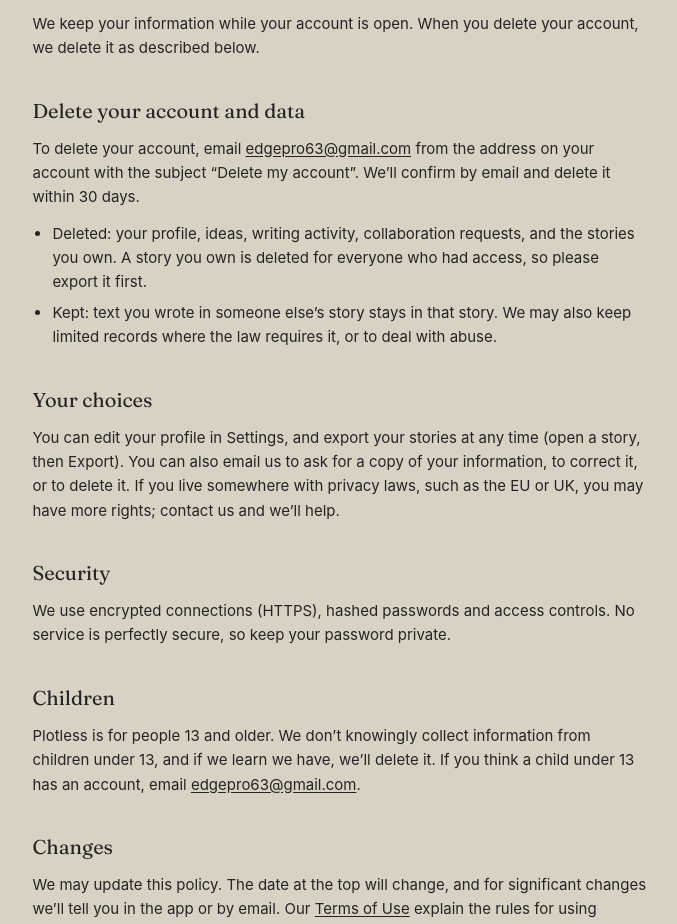
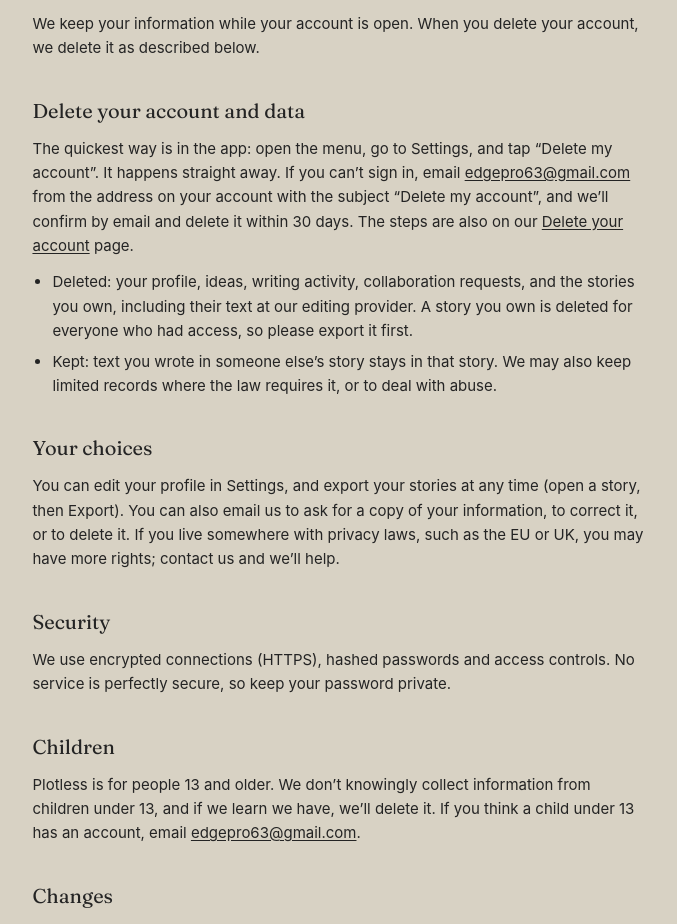
Before and after one commit to pinflow1/Plotles, a Next.js app: page /privacy in a window 1280 px wide. Shown: the part 1702-2626 px from the top of the page, without its empty margins (300-977 px from the left). Built offline with nearby package versions, Linux system fonts and the light colour scheme.

Commit message:
Revise account deletion process details
Updated account deletion instructions for clarity and added a link to the delete account page.

```diff
--- a/app/privacy/page.tsx
+++ b/app/privacy/page.tsx
@@ -81,12 +81,18 @@ export default function PrivacyPage() {
 
       <Section id="delete-account" title="Delete your account and data">
         <p>
-          To delete your account, email <SupportLink /> from the address on your account with the subject &ldquo;Delete my
-          account&rdquo;. We&rsquo;ll confirm by email and delete it within 30 days.
+          The quickest way is in the app: open the menu, go to Settings, and tap &ldquo;Delete my account&rdquo;. It happens
+          straight away. If you can&rsquo;t sign in, email <SupportLink /> from the address on your account with the subject
+          &ldquo;Delete my account&rdquo;, and we&rsquo;ll confirm by email and delete it within 30 days. The steps are also on
+          our{" "}
+          <Link href="/delete-account" className="text-text underline underline-offset-2">
+            Delete your account
+          </Link>{" "}
+          page.
         </p>
         <BulletList
           items={[
-            "Deleted: your profile, ideas, writing activity, collaboration requests, and the stories you own. A story you own is deleted for everyone who had access, so please export it first.",
+            "Deleted: your profile, ideas, writing activity, collaboration requests, and the stories you own, including their text at our editing provider. A story you own is deleted for everyone who had access, so please export it first.",
             "Kept: text you wrote in someone else’s story stays in that story. We may also keep limited records where the law requires it, or to deal with abuse.",
           ]}
         />
```
